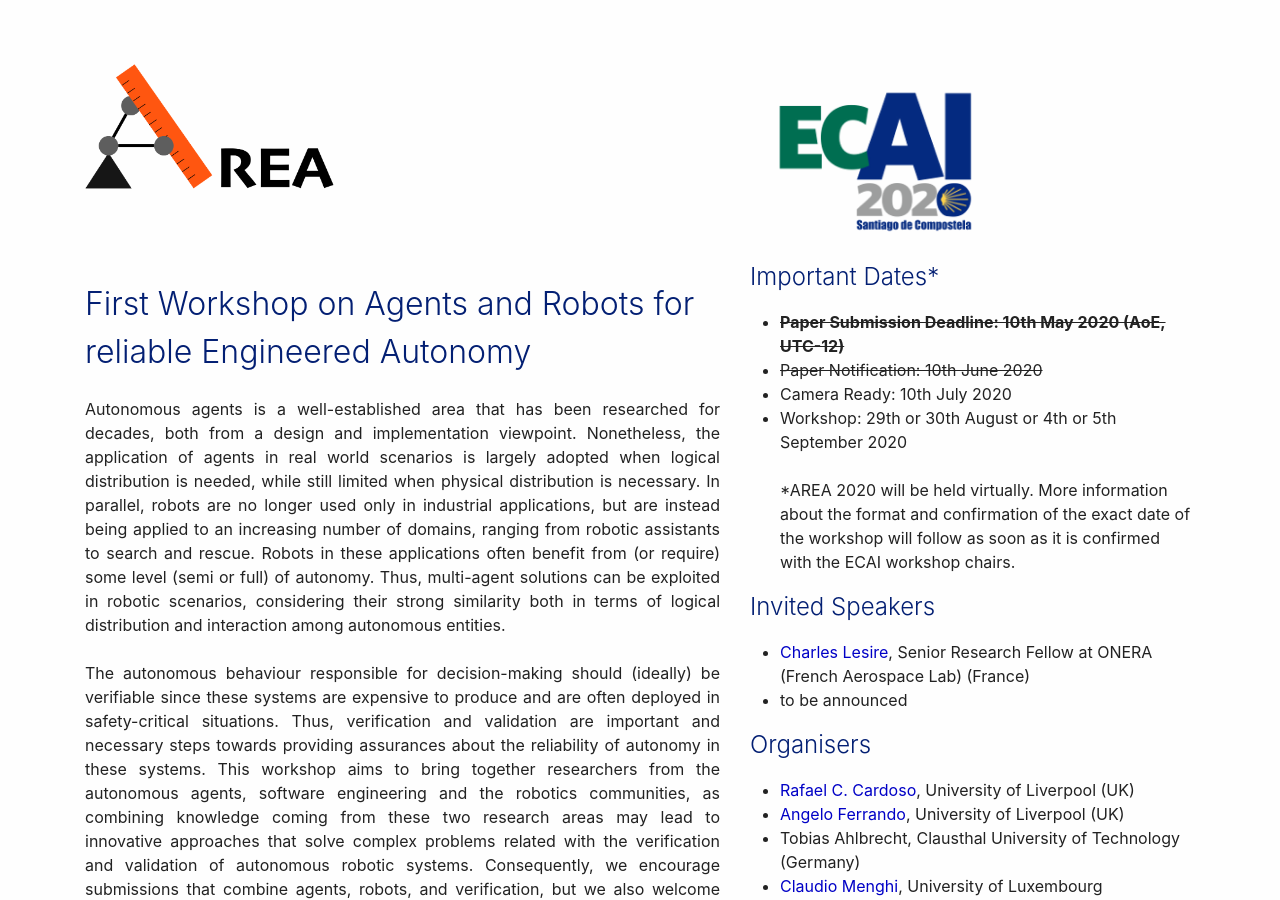
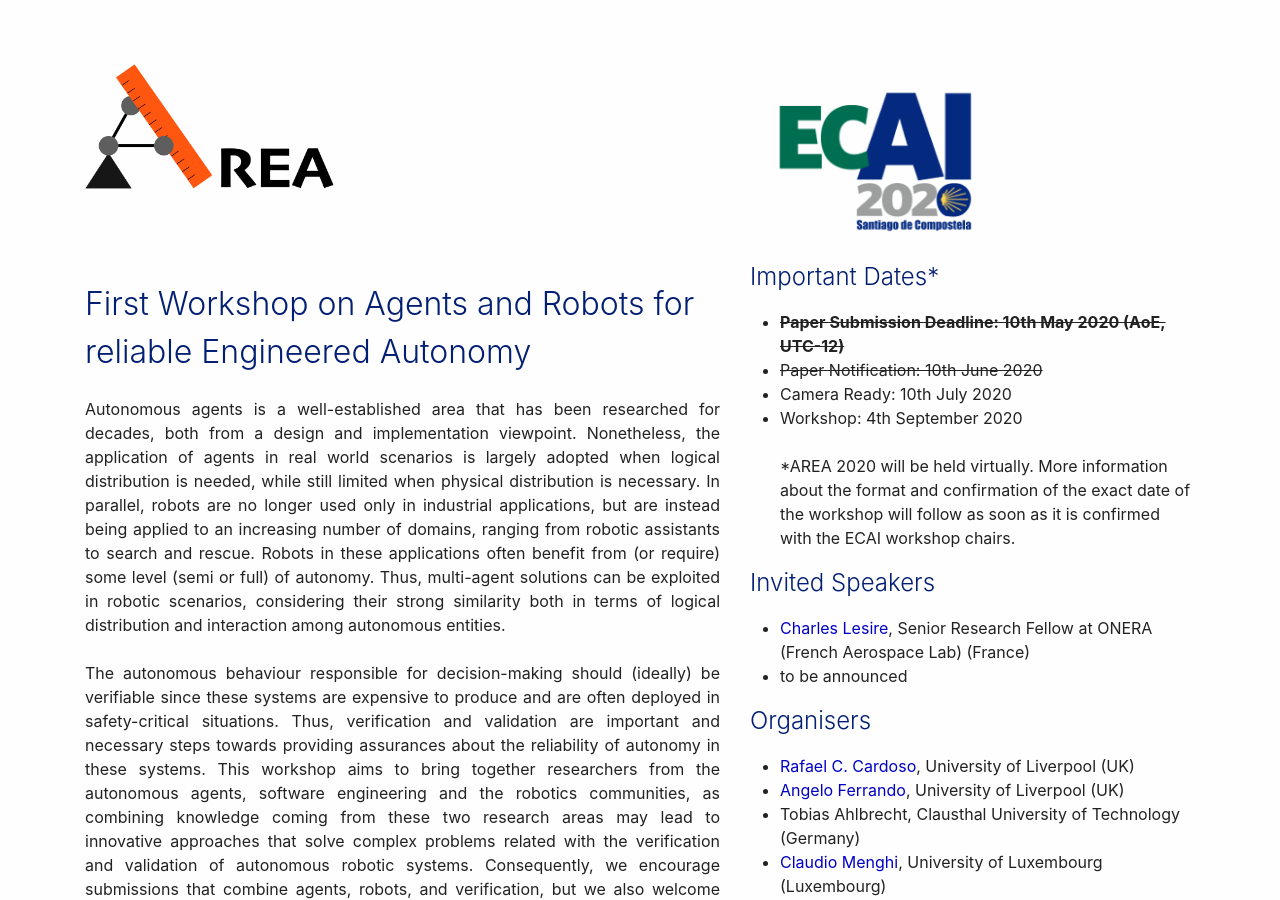
Before and after one commit to area2020/area2020.github.io, a Jekyll site: the page built from index.md, in a window 1280 px wide and 900 px high. Built offline with Jekyll 4.4.1, drawn with Linux system fonts in a browser that asks for light colours; nearby versions of some CDN libraries.

Commit message:
Update index.md

```diff
--- a/index.md
+++ b/index.md
@@ -322,7 +322,7 @@ The time is in <a href="https://time.is/it/CEST">CEST timezone</a>.
 <li><b><s>Paper Submission Deadline: 10th May 2020 (AoE, UTC-12)</s></b></li>
 <li><s>Paper Notification: 10th June 2020</s></li>
 <li>Camera Ready: 10th July 2020</li>
-<li>Workshop: 29th or 30th August or 4th or 5th September 2020</li>
+<li>Workshop: 4th September 2020</li>
   <br>
 *AREA 2020 will be held virtually. More information about the format and confirmation of the exact date of the workshop will follow as soon as it is confirmed with the ECAI workshop chairs.
 </ul>
```
